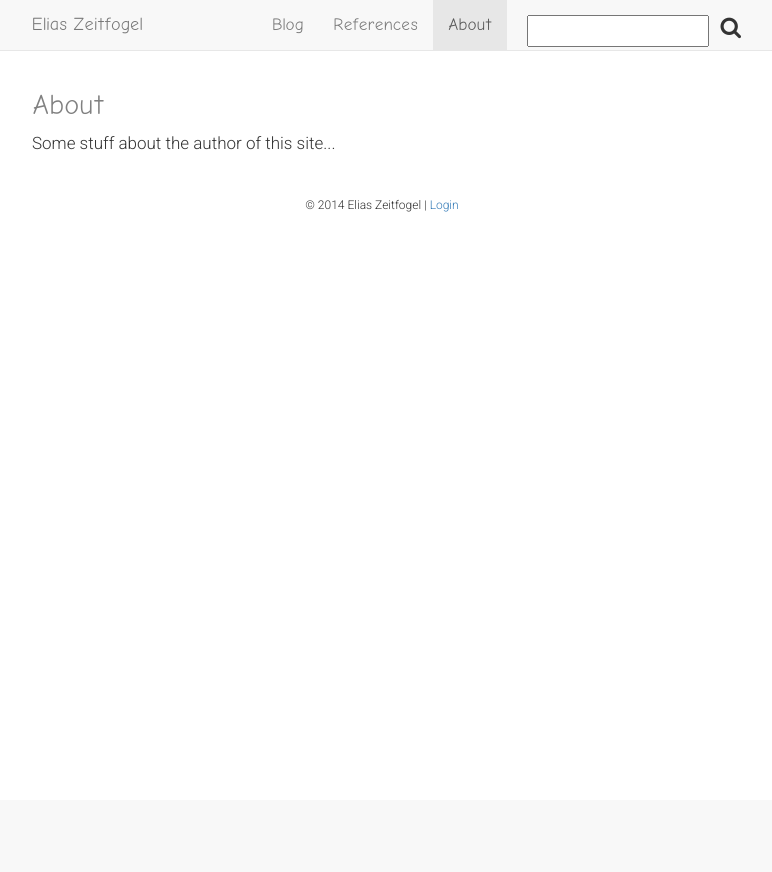
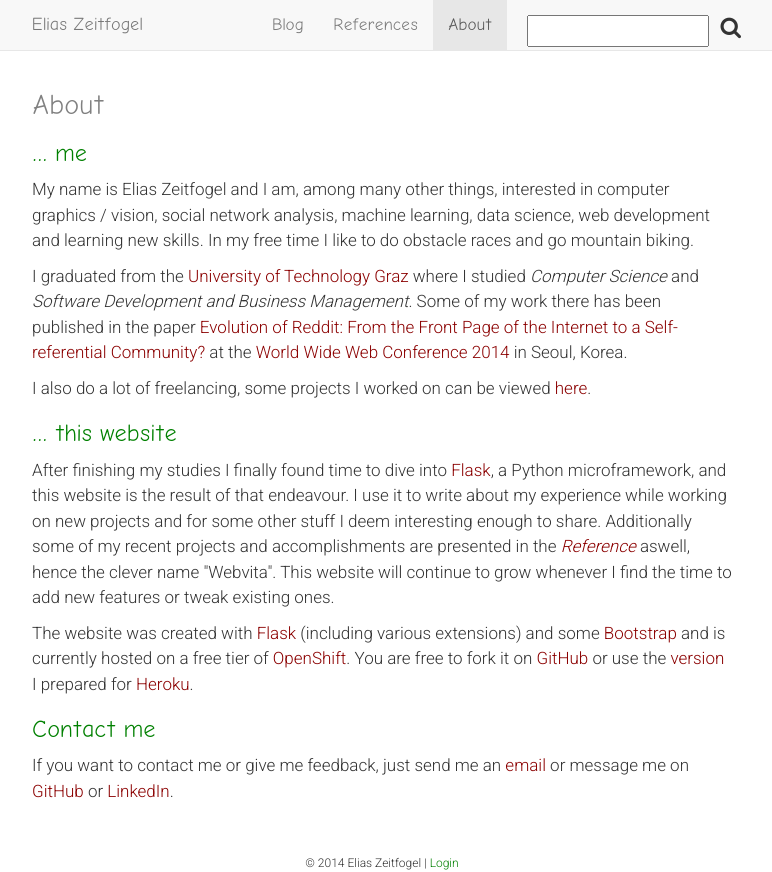
Before and after one commit to niijv/webvita, a Flask app: page /about in a window 1280 px wide. Shown: the whole page, without its empty margins (258-1030 px from the left). Before the commit the page ends 212 px from the top, so only its background shows below. Run offline with Flask 2, Linux system fonts and the light colour scheme; some libraries are stand-ins or nearby versions.

Commit message:
Style and about

```diff
--- a/wsgi/webvita/static/css/style.css
+++ b/wsgi/webvita/static/css/style.css
@@ -25,26 +25,25 @@
     margin-bottom: 6px;
 }
 
-h1 a, h2 a {
+
+article h1, article h2 {
     color: green;
 }
 
-.reference h2 {
+.overview .blogpost h1 a {
     color: green;
 }
 
-a:hover, a:focus {
-    color: red;
-    text-decoration: none;
+.overview .blogpost h1 a:hover, .overview .blogpost h2 a:focus {
+    color: black;
 }
 
-.tags a {
-    margin-left: 10px;
-    color: green;
+a {
+    color: darkred;
 }
 
-.tags a:hover, .tags a:focus {
-    color: red;
+a:hover, a:focus {
+    color: black;
 }
 
 .overview h1 {
@@ -57,12 +56,10 @@
 
 .detailed h1 {
     font-size: 36px;
-    color: green;
 }
 
 .detailed h2 {
     font-size: 28px;
-    color: green;
 }
 
 h1.section-header {
@@ -115,9 +112,21 @@
     -webkit-font-feature-settings: "kern";
 }
 
+.tags a {
+    margin-left: 10px;
+}
+
 footer.container {
     text-align: center;
     font-size: 12px;
+}
+
+footer.container a {
+    color: green;
+}
+
+footer.container a:hover, footer.container a:focus {
+    color: black;
 }
 
 @media (min-width: 768px) {
--- a/wsgi/webvita/templates/dashboard.html
+++ b/wsgi/webvita/templates/dashboard.html
@@ -4,15 +4,15 @@
 
 {% if session.logged_in %}
 
-<h2> Dashboard </h2>
+<h1 class="section-header"> Dashboard </h1>
 <div id="dashboard">
    <div id="blog">
-        <h3> Blog </h3>
+        <h2> Blog </h2>
         <div><a href="{{ url_for('create_blogpost') }}">Create</a></div>
         <div><a href="{{ url_for('edit_blogpost_list') }}">Edit</a></div>
     </div>
     <div id="references">
-        <h3> References </h3>
+        <h2> References </h2>
         <div><a href="{{ url_for('create_reference') }}">Create</a></div>
         <div><a href="{{ url_for('edit_reference_list') }}">Edit</a></div>
     </div>
--- a/wsgi/webvita/templates/show_about.html
+++ b/wsgi/webvita/templates/show_about.html
@@ -6,10 +6,33 @@
 
 <div class="overview">
 
-<h1 class="section-header"> About </h1>
+<h1 class="section-header">About</h1>
 
 <article>
-Some stuff about the author of this site...
+<h2> ... me </h2>
+
+<p>
+My name is Elias Zeitfogel and I am, among many other things, interested in computer graphics / vision, social network analysis, machine learning, data science, web development and learning new skills. In my free time I like to do obstacle races and go mountain biking.
+</p>
+<p>
+I graduated from the <a href="http://tugraz.at">University of Technology Graz</a> where I studied <em>Computer Science</em> and <em>Software Development and Business Management</em>.
+Some of my work there has been published in the paper <a href="http://arxiv.org/abs/1402.1386">Evolution of Reddit: From the Front Page of the Internet to a Self-referential Community?</a> at the <a href="http://www2014.kr/"> World Wide Web Conference 2014</a> in Seoul, Korea.
+</p>
+<p>
+I also do a lot of freelancing, some projects I worked on can be viewed <a href="{{ url_for('show_references') }}">here</a>.
+</p>
+<h2> ... this website </h2>
+<p>
+After finishing my studies I finally found time to dive into <a href="http://flask.pocoo.org/">Flask</a>, a Python microframework, and this website is the result of that endeavour. I use it to write about my experience while working on new projects and for some other stuff I deem interesting enough to share. Additionally some of my recent projects and accomplishments are presented in the <em><a href="{{ url_for('show_references') }}">Reference</a></em> aswell, hence the clever name "Webvita". This website will continue to grow whenever I find the time to add new features or tweak existing ones.
+</p>
+<p>
+The website was created with <a href="http://flask.pocoo.org/">Flask</a> (including various extensions) and some <a href="http://getbootstrap.com/">Bootstrap</a> and is currently hosted on a free tier of <a href="https://www.openshift.com/">OpenShift</a>. You are free to fork it on <a href="https://github.com/niijv/webvita">GitHub</a> or use the <a href="https://github.com/niijv/webvita-heroku">version</a> I prepared for <a href="https://heroku.com">Heroku</a>.
+</p>
+
+<h2> Contact me </h2>
+<p>
+If you want to contact me or give me feedback, just send me an <a href="mailto:elias.zeitfogel@gmail.com">email</a> or message me on <a href="https://github.com/">GitHub</a> or <a href="https://www.linkedin.com/">LinkedIn</a>.
+</p>
 </article>
 
 </div>
```
